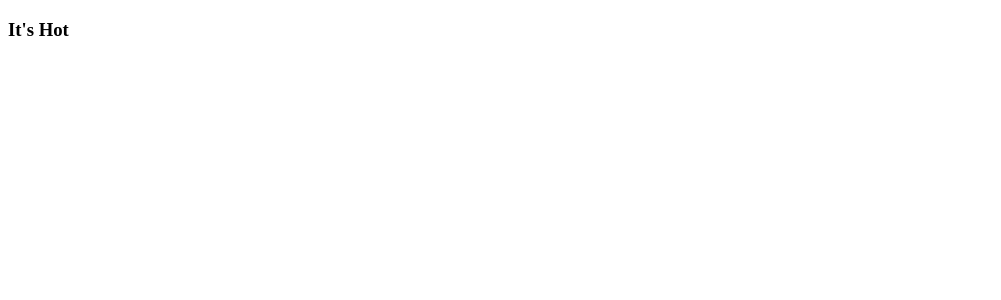
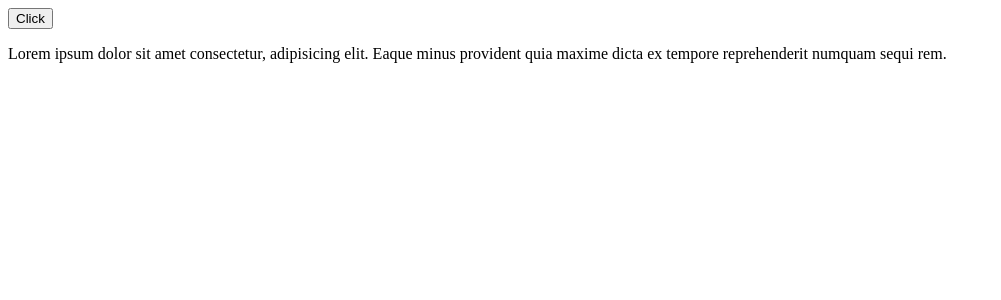
Before and after one commit to NarottamSharma/React-Js, a React (Vite) app in the folder 2-React-Concept/: page / in a window 1280 px wide. Shown: the top 300 px of the page, without its empty margins (0-1001 px from the left). Built offline with nearby package versions, Linux system fonts and the light colour scheme.

Commit message:
Add Button and Move components; update App component to include new interactive features

```diff
--- a/2-React-Concept/src/App.jsx
+++ b/2-React-Concept/src/App.jsx
@@ -13,6 +13,21 @@ import Condition from "./components/conditionalRendering/Password";
 import Password from "./components/conditionalRendering/Password";
 import Cart from "./components/Cart";
 import Weather from "./components/exercise2/Weather";
+
+const Button=()=>{
+    const handleClick=()=>console.log("You Clicked Me!");
+    return <button onClick={handleClick} >Click</button>
+}
+
+const onMouseMoveHandler= () =>{
+    alert('Mouse Move Event Fired')
+}
+
+const Move=()=>{
+    return <p onMouseMove={onMouseMoveHandler}>
+        Lorem ipsum dolor sit amet consectetur, adipisicing elit. Eaque minus provident quia maxime dicta ex tempore reprehenderit numquam sequi rem.
+    </p>
+}
 
 const App = () => {
     return (
@@ -37,8 +52,10 @@ const App = () => {
             </Cards>
             <Password isValid={true} />
             <Cart />
-            <ProductInfo /> */}
-            <Weather temperature={40} />
+            <ProductInfo />
+            <Weather temperature={10} /> */}
+            <Button/>
+            <Move />
         </div>
     );
 };
```
